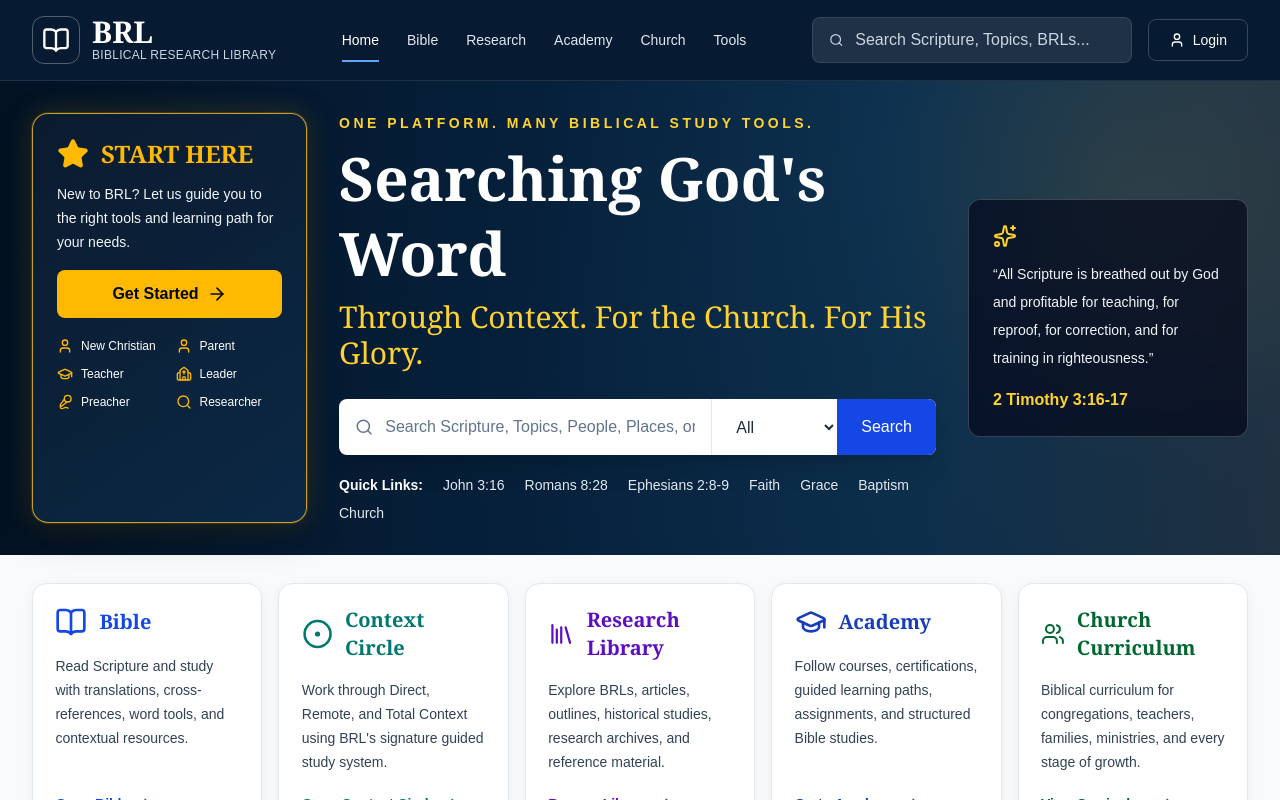
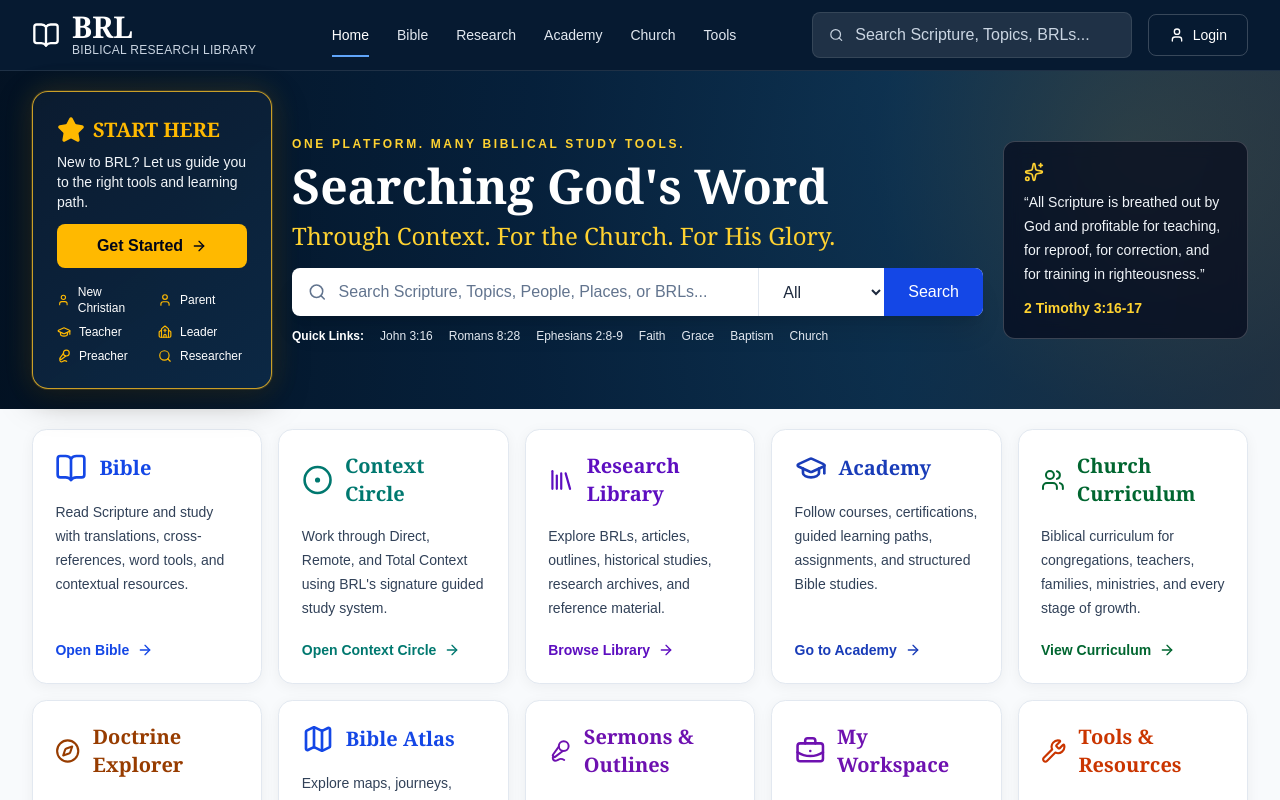
Before and after one commit to DerekDodd89/biblical-research-library, a Next.js app: page / in a window 1280 px wide. Shown: the top 800 px of the page. Built offline with nearby package versions, Linux system fonts and the light colour scheme.

Commit message:
Update page.tsx

```diff
--- a/app/page.tsx
+++ b/app/page.tsx
@@ -135,10 +135,13 @@ export default function Home() {
   return (
     <main className="min-h-screen bg-slate-50 text-slate-950">
       <header className="border-b border-white/10 bg-[#061a31] text-white">
-        <div className="mx-auto flex max-w-[1500px] items-center justify-between gap-6 px-5 py-4 lg:px-8">
+        <div className="mx-auto flex max-w-[1500px] items-center justify-between gap-6 px-5 py-3 lg:px-8">
           <Link href="/" className="flex items-center gap-3">
-            <div className="flex h-12 w-12 items-center justify-center rounded-xl border border-white/30">
+            <div className="brl-logo-mark">
               <BookOpen className="h-7 w-7" />
+              <span className="brl-logo-ring brl-logo-ring-one" />
+              <span className="brl-logo-ring brl-logo-ring-two" />
+              <span className="brl-logo-ring brl-logo-ring-three" />
             </div>
 
             <div>
@@ -175,6 +178,7 @@ export default function Home() {
           <div className="hidden items-center gap-4 xl:flex">
             <label className="flex w-80 items-center gap-3 rounded-lg border border-white/10 bg-white/10 px-4 py-2.5">
               <Search className="h-4 w-4 text-slate-300" />
+
               <input
                 className="w-full bg-transparent text-sm text-white outline-none placeholder:text-slate-300"
                 placeholder="Search Scripture, Topics, BRLs..."
@@ -194,57 +198,58 @@ export default function Home() {
       </header>
 
       <section className="hero-background text-white">
-        <div className="mx-auto grid max-w-[1500px] gap-8 px-5 py-8 lg:grid-cols-[275px_1fr] lg:px-8">
+        <div className="relative z-10 mx-auto grid max-w-[1500px] gap-5 px-5 py-5 lg:grid-cols-[240px_1fr] lg:px-8">
           <aside className="start-here-panel">
-            <div className="mb-3 flex items-center gap-3">
-              <Star className="h-8 w-8 fill-current text-amber-400" />
-              <h2 className="font-serif text-2xl font-bold text-amber-400">
+            <div className="mb-2 flex items-center gap-2">
+              <Star className="h-7 w-7 fill-current text-amber-400" />
+
+              <h2 className="font-serif text-xl font-bold text-amber-400">
                 START HERE
               </h2>
             </div>
 
-            <p className="mb-4 text-sm leading-6 text-slate-100">
-              New to BRL? Let us guide you to the right tools and learning path
-              for your needs.
+            <p className="mb-3 text-sm leading-5 text-slate-100">
+              New to BRL? Let us guide you to the right tools and learning path.
             </p>
 
             <Link
               href="/start-here"
-              className="mb-5 flex items-center justify-center gap-2 rounded-lg bg-amber-400 px-4 py-3 font-semibold text-slate-950 transition hover:bg-amber-300"
+              className="mb-4 flex items-center justify-center gap-2 rounded-lg bg-amber-400 px-4 py-2.5 font-semibold text-slate-950 transition hover:bg-amber-300"
             >
               Get Started
-              <ArrowRight className="h-5 w-5" />
+              <ArrowRight className="h-4 w-4" />
             </Link>
 
-            <div className="grid grid-cols-2 gap-x-3 gap-y-3 text-xs">
+            <div className="grid grid-cols-2 gap-x-3 gap-y-2 text-xs">
               {userPaths.map(({ label, icon: PathIcon }) => (
                 <div key={label} className="flex items-center gap-2">
-                  <PathIcon className="h-4 w-4 text-amber-400" />
+                  <PathIcon className="h-3.5 w-3.5 text-amber-400" />
                   <span>{label}</span>
                 </div>
               ))}
             </div>
           </aside>
 
-          <div className="grid items-center gap-8 xl:grid-cols-[1fr_280px]">
+          <div className="grid items-center gap-5 xl:grid-cols-[1fr_245px]">
             <div>
-              <p className="mb-2 text-sm font-semibold uppercase tracking-[0.25em] text-amber-300">
+              <p className="mb-1 text-xs font-semibold uppercase tracking-[0.22em] text-amber-300">
                 One Platform. Many Biblical Study Tools.
               </p>
 
-              <h1 className="max-w-4xl font-serif text-4xl font-bold leading-tight sm:text-5xl lg:text-6xl">
+              <h1 className="font-serif text-4xl font-bold leading-tight sm:text-5xl">
                 Searching God&apos;s Word
               </h1>
 
-              <p className="mt-2 font-serif text-2xl text-amber-300 sm:text-3xl">
+              <p className="mt-1 font-serif text-xl text-amber-300 sm:text-2xl">
                 Through Context. For the Church. For His Glory.
               </p>
 
-              <div className="mt-7 flex max-w-4xl overflow-hidden rounded-lg bg-white shadow-xl">
+              <div className="mt-4 flex max-w-4xl overflow-hidden rounded-lg bg-white shadow-xl">
                 <div className="flex flex-1 items-center gap-3 px-4">
                   <Search className="h-5 w-5 text-slate-500" />
+
                   <input
-                    className="w-full py-4 text-slate-950 outline-none placeholder:text-slate-500"
+                    className="w-full py-3 text-slate-950 outline-none placeholder:text-slate-500"
                     placeholder="Search Scripture, Topics, People, Places, or BRLs..."
                     aria-label="Search Scripture, topics, people, places, or BRLs"
                   />
@@ -269,7 +274,7 @@ export default function Home() {
                 </button>
               </div>
 
-              <div className="mt-5 flex flex-wrap gap-x-5 gap-y-2 text-sm text-slate-200">
+              <div className="mt-3 flex flex-wrap gap-x-4 gap-y-1 text-xs text-slate-200">
                 <span className="font-semibold text-white">Quick Links:</span>
                 <Link href="/bible">John 3:16</Link>
                 <Link href="/bible">Romans 8:28</Link>
@@ -281,16 +286,16 @@ export default function Home() {
               </div>
             </div>
 
-            <blockquote className="rounded-xl border border-white/20 bg-slate-950/65 p-6 backdrop-blur-sm">
-              <Sparkles className="mb-3 h-6 w-6 text-amber-300" />
+            <blockquote className="rounded-xl border border-white/20 bg-slate-950/65 p-5 backdrop-blur-sm">
+              <Sparkles className="mb-2 h-5 w-5 text-amber-300" />
 
-              <p className="text-sm leading-7 text-slate-100">
+              <p className="text-sm leading-6 text-slate-100">
                 “All Scripture is breathed out by God and profitable for
                 teaching, for reproof, for correction, and for training in
                 righteousness.”
               </p>
 
-              <footer className="mt-4 font-semibold text-amber-300">
+              <footer className="mt-3 text-sm font-semibold text-amber-300">
                 2 Timothy 3:16-17
               </footer>
             </blockquote>
@@ -298,7 +303,7 @@ export default function Home() {
         </div>
       </section>
 
-      <section className="mx-auto max-w-[1500px] px-5 py-7 lg:px-8">
+      <section className="mx-auto max-w-[1500px] px-5 py-5 lg:px-8">
         <div className="grid gap-4 sm:grid-cols-2 lg:grid-cols-5">
           {modules.map((module) => {
             const Icon = module.icon;
@@ -311,6 +316,7 @@ export default function Home() {
               >
                 <div className={`mb-4 flex items-center gap-3 ${module.accent}`}>
                   <Icon className="h-8 w-8" />
+
                   <h2 className="font-serif text-xl font-bold">
                     {module.title}
                   </h2>
@@ -320,8 +326,11 @@ export default function Home() {
                   {module.description}
                 </p>
 
-                <span className={`mt-auto flex items-center gap-2 text-sm font-semibold ${module.accent}`}>
+                <span
+                  className={`mt-auto flex items-center gap-2 text-sm font-semibold ${module.accent}`}
+                >
                   {module.action}
+
                   <ArrowRight className="h-4 w-4 transition group-hover:translate-x-1" />
                 </span>
               </Link>
@@ -341,9 +350,11 @@ export default function Home() {
             <div className="text-xs font-semibold text-amber-800">
               BRL 110.001
             </div>
+
             <h3 className="mt-1 font-serif text-lg font-bold">
               Divine Authority
             </h3>
+
             <p className="mt-2 text-sm leading-6 text-slate-600">
               A foundational study of biblical authority, inspiration,
               sufficiency, and the revealed will of God.
@@ -351,7 +362,8 @@ export default function Home() {
           </div>
 
           <Link href="/library" className="panel-link">
-            Read now <ArrowRight className="h-4 w-4" />
+            Read now
+            <ArrowRight className="h-4 w-4" />
           </Link>
         </article>
 
@@ -363,11 +375,13 @@ export default function Home() {
 
           <div className="space-y-4 text-sm">
             <ProgressItem title="The Godhead" code="BRL 210.002" value={50} />
+
             <ProgressItem
               title="Baptism in the New Testament"
               code="BRL 410.003"
               value={75}
             />
+
             <ProgressItem
               title="God Established Worship"
               code="BRL 420.001"
@@ -389,7 +403,8 @@ export default function Home() {
           </div>
 
           <Link href="/library" className="panel-link">
-            View all studies <ArrowRight className="h-4 w-4" />
+            View all studies
+            <ArrowRight className="h-4 w-4" />
           </Link>
         </article>
 
@@ -443,6 +458,7 @@ function ProgressItem({
           <div className="font-semibold">{title}</div>
           <div className="text-xs text-slate-500">{code}</div>
         </div>
+
         <div className="text-xs font-semibold text-slate-600">{value}%</div>
       </div>
 
```
